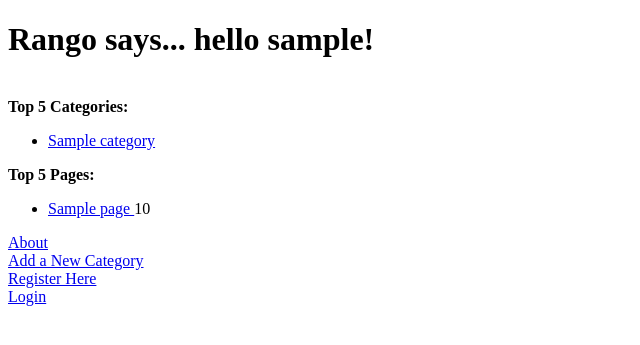
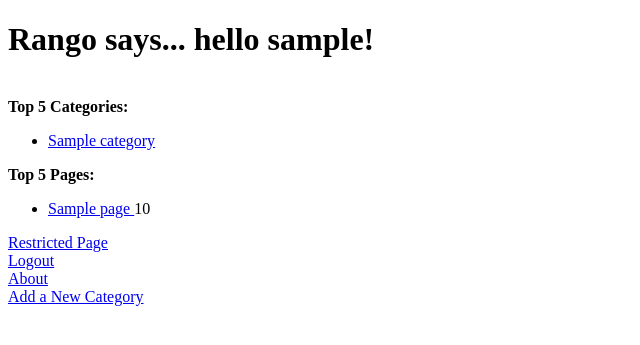
Before and after one commit to ChChCheeeeo/TWD, a Django app: page /rango/ in a window 1280 px wide. Shown: the top 345 px of the page, without its empty margins (0-640 px from the left). Run offline with Django 3.2, Linux system fonts and the light colour scheme; a user stored in the database is signed in; tables that the repository leaves empty hold one stand-in row (values such as "Sample post").

Commit message:
updated index to display links depening on if user is logged in or not

```diff
--- a/templates/rango/index.html
+++ b/templates/rango/index.html
@@ -51,10 +51,16 @@
 	        </strong>
         {% endif %}
 
-		<a href="/rango/about/">About</a><br />
-        <a href="/rango/add_category/">Add a New Category</a><br />
-        <a href="/rango/register/">Register Here</a><br />
-        <a href="/rango/login/">Login</a><br />
+        {% if user.is_authenticated %}
+            <a href="/rango/restricted/">Restricted Page</a><br />
+            <a href="/rango/logout/">Logout</a><br />
+        {% else %}
+            <a href="/rango/register/">Register Here</a><br />
+            <a href="/rango/login/">Login</a><br />
+        {% endif %}
+
+            <a href="/rango/about/">About</a><br/>
+            <a href="/rango/add_category/">Add a New Category</a><br />
 	</body>
 
 </html>
```
